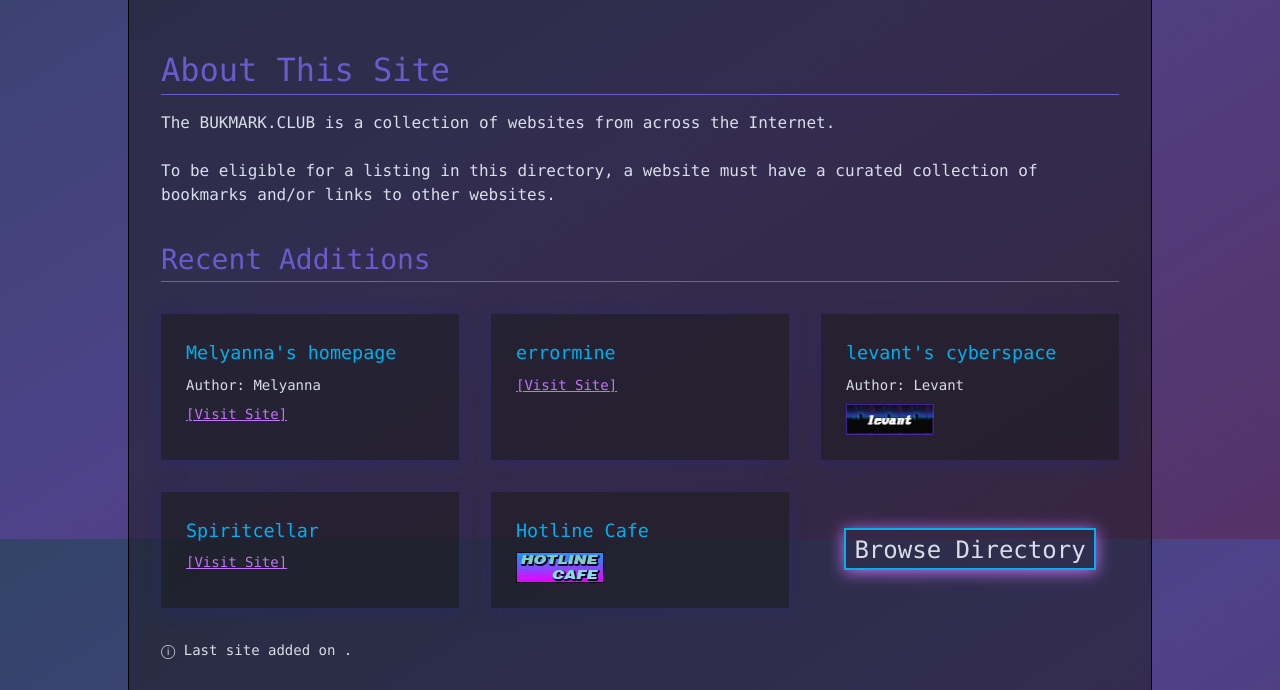
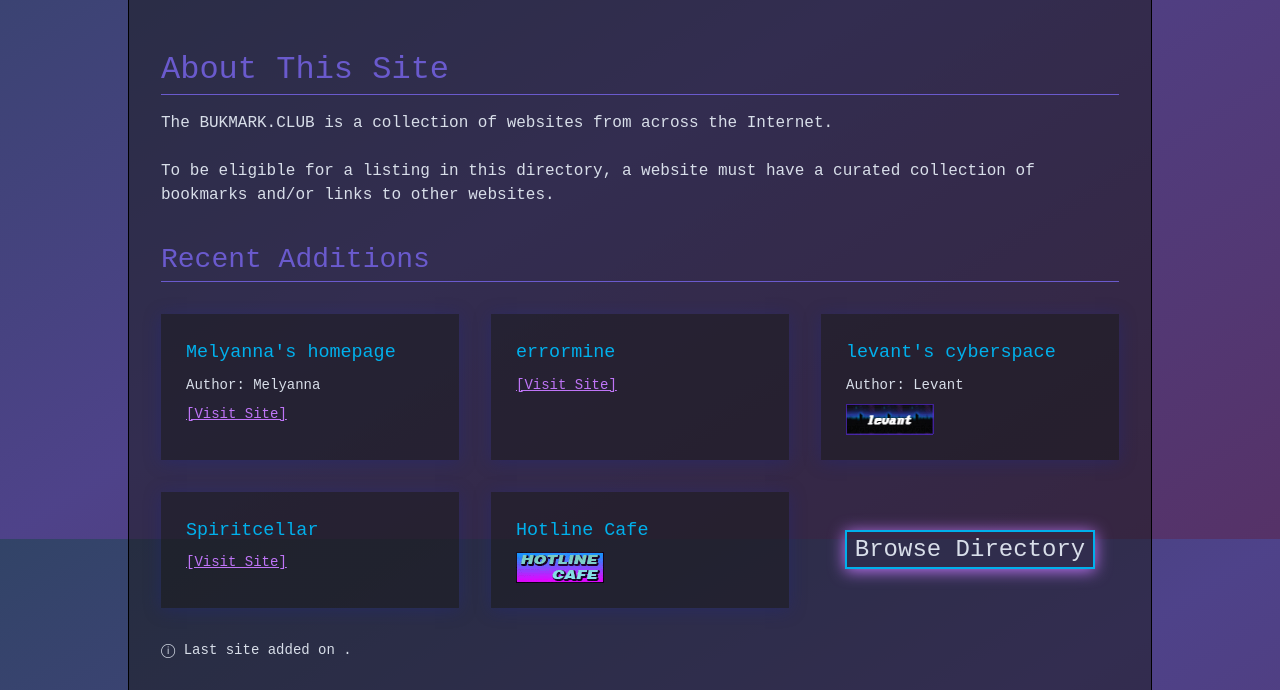
Before and after one commit to ttntm/bukmark.club, an Eleventy site: page src/index.njk in a window 1280 px wide. Shown: the part 261-951 px from the top of the page. Built offline with nearby package versions, Linux system fonts and the light colour scheme; Eleventy itself is replaced by a stand-in of ours; files that its build step writes are made by us from their sources; files whose address does not match are found by name; what date-and-time, postcss-import would draw is missing.

Commit message:
update: font selection | fix: input font size for safari

```diff
--- a/src/_includes/css/_page.css
+++ b/src/_includes/css/_page.css
@@ -13,7 +13,8 @@
   --pink: #bf75f7;
   --blue: #00b0ec;
 	--font-sans: sans-serif, 'Apple Color Emoji', 'Segoe UI Emoji', 'Segoe UI Symbol', 'Noto Color Emoji';
-	--font-mono: Menlo, Monaco, Consolas, 'Liberation Mono', 'Courier New', monospace;
+	/* --font-mono: Menlo, Monaco, Consolas, 'Liberation Mono', 'Courier New', monospace; */
+	--font-mono: monospace, Menlo, Monaco, Consolas, 'Liberation Mono', 'Courier New';
 }
 
 *,
@@ -52,7 +53,7 @@ body {
 
 h1, h2, h3, h4, h5, h6 {
   color: slateblue;
-  font-weight: 400;
+  font-weight: 500;
   margin-bottom: 1rem;
 }
 
@@ -124,7 +125,7 @@ a:not(.logo):hover img {
   border: 2px solid var(--blue);
   color: var(--light);
   padding: .25rem .5rem;
-  padding-top: .4rem;
+  /* padding-top: .4rem; */
   text-decoration: none;
 
   &:hover {
@@ -152,7 +153,7 @@ input {
   font-family: var(--font-mono);
   font-size: .875rem;
   padding: .25rem .5rem;
-  padding-top: .4rem;
+  /* padding-top: .4rem; */
   width: 100%;
 }
 
@@ -322,3 +323,11 @@ footer nav a {
     flex-direction: row;
   }
 }
+
+/* safari fixes */
+@supports (-webkit-touch-callout: none) {
+  /* disable input:focus zooming that happens for font sizes <16px */
+  input {
+    font-size: 16px !important;
+  }
+}
```
